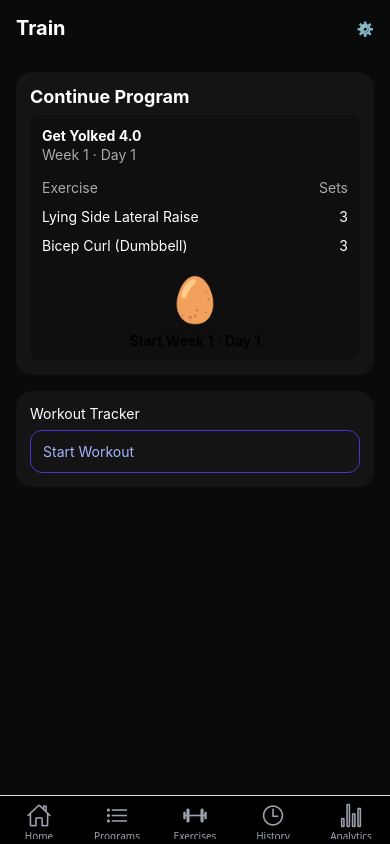
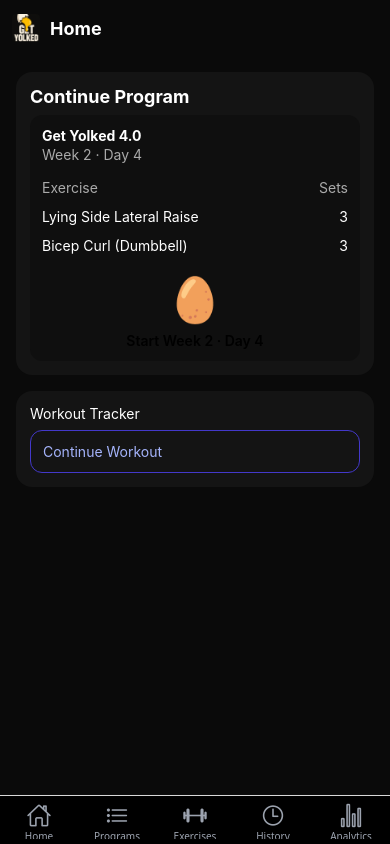
Before and after one commit to lpez122/get-yolked-web, a React Native app: screen /Home in a window 390 px wide. Built offline with nearby package versions, Linux system fonts and the light colour scheme.

Commit message:
ui: global logo header; gray meaningful tab icons; egg shows cracked only during active session

```diff
--- a/App.js
+++ b/App.js
@@ -1,5 +1,6 @@
 import "react-native-gesture-handler";
 import React from 'react';
+import { View, Text, Image } from 'react-native';
 import { NavigationContainer } from '@react-navigation/native';
 import { createBottomTabNavigator } from '@react-navigation/bottom-tabs';
 import { Ionicons } from '@expo/vector-icons';
@@ -29,6 +30,15 @@
   }
 }
 
+function Header({ title }) {
+  return (
+    <View style={{height:56, backgroundColor:'#0a0a0a', flexDirection:'row', alignItems:'center', paddingHorizontal:12}}>
+      <Image source={require('./assets/get_yolked_logo.png')} style={{width:28, height:28, marginRight:10, borderRadius:4}} />
+      <Text style={{color:'white', fontSize:18, fontWeight:'700'}}>{title}</Text>
+    </View>
+  );
+}
+
 export default function App(){
   return (
     <ErrorBoundary>
@@ -38,7 +48,7 @@
             <NavigationContainer>
               <Tab.Navigator
                 screenOptions={({ route }) => ({
-                  headerShown: false,
+                  header: () => <Header title={route.name} />,
                   tabBarStyle: { backgroundColor: '#000' },
                   tabBarActiveTintColor: '#9CA3AF',
                   tabBarInactiveTintColor: '#9CA3AF',
--- a/components/EggButton.js
+++ b/components/EggButton.js
@@ -1,15 +1,17 @@
-import React,{useRef,useState} from 'react';
-import {TouchableOpacity,Text,Animated,Easing} from 'react-native';
-export default function EggButton({onCrack,size=48,label,style}){
-  const [cracked,setCracked]=useState(false);
-  const scale=useRef(new Animated.Value(1)).current;
-  const rotate=useRef(new Animated.Value(0)).current;
-  const press=()=>{Animated.sequence([
+import React, { useRef } from 'react';
+import { TouchableOpacity, Text, Animated, Easing } from 'react-native';
+export default function EggButton({ onCrack, size=48, label, style, cracked=false }) {
+  const scale = useRef(new Animated.Value(1)).current;
+  const rotate = useRef(new Animated.Value(0)).current;
+  const press = () => {
+    Animated.sequence([
       Animated.timing(scale,{toValue:1.12,duration:120,useNativeDriver:true}),
       Animated.timing(scale,{toValue:1.00,duration:120,useNativeDriver:true}),
       Animated.timing(rotate,{toValue:1,duration:180,easing:Easing.ease,useNativeDriver:true}),
-    ]).start(()=>{setCracked(true); onCrack&&onCrack();});};
-  const rot=rotate.interpolate({inputRange:[0,1],outputRange:['0deg','10deg']});
+      Animated.timing(rotate,{toValue:0,duration:1,useNativeDriver:true}),
+    ]).start(()=>{ onCrack && onCrack(); });
+  };
+  const rot = rotate.interpolate({inputRange:[0,1],outputRange:['0deg','10deg']});
   return (
     <TouchableOpacity onPress={press} activeOpacity={0.9} style={style}>
       <Animated.View style={{alignItems:'center',transform:[{scale},{rotate:rot}]}}>
--- a/components/NextProgramCard.js
+++ b/components/NextProgramCard.js
@@ -1,7 +1,10 @@
 import React from 'react';
 import {View,Text} from 'react-native';
 import EggButton from './EggButton';
+import { useSession } from '../contexts/SessionContext';
 export default function NextProgramCard({programName,week,day,items,onStart}){
+  const { current } = useSession();
+  const inSession = !!current;
   return (
     <View style={{backgroundColor:'#141414',borderRadius:16,padding:14}}>
       <Text style={{color:'white',fontSize:18,fontWeight:'700',marginBottom:8}}>Continue Program</Text>
@@ -18,7 +21,7 @@
           </View>))}
         </View>
         <View style={{height:12}}/>
-        <EggButton size={44} label={`Start Week ${week??1} · Day ${day??1}`} onCrack={onStart}/>
+        <EggButton size={44} label={`Start Week ${week??1} · Day ${day??1}`} onCrack={onStart} cracked={inSession}/>
       </View>
     </View>
   );
--- a/screens/HomeScreen.js
+++ b/screens/HomeScreen.js
@@ -1,69 +1,39 @@
-import React,{useCallback,useEffect,useState} from 'react';
+import React,{useMemo,useState} from 'react';
 import {View,Text,Pressable,ScrollView} from 'react-native';
 import NextProgramCard from '../components/NextProgramCard';
 import WorkoutSheet from '../components/WorkoutSheet';
 import SettingsModal from './SettingsModal';
 import WorkoutView from '../components/WorkoutView';
 import {useSession} from '../contexts/SessionContext';
-import { ensureActiveProgram, getNextUp } from '../contexts/ProgramProgress';
 
 export default function HomeScreen(){
-  const {sheetVisible,setSheetVisible,startSession,endSession,current}=useSession();
+  const {sheetVisible,setSheetVisible,startSession,endSession}=useSession();
   const [showSettings,setShowSettings]=useState(false);
-  const [next,setNext] = useState(null);
-
-  const loadNext = useCallback(async ()=>{
-    await ensureActiveProgram('Get Yolked 4.0');
-    const data = await getNextUp();
-    setNext(data);
-  },[]);
-
-  useEffect(()=>{ loadNext(); },[loadNext]);
-
-  const onStart=()=>{
-    if (!next) return;
-    startSession({programName:next.programName,week:next.week,day:next.day,plan:next.plan});
-  };
-
-  const onFinish=async(finalize)=>{
-    await endSession(finalize);
-    await loadNext();
-  };
-
-  const hasActiveSession = !!current;
-  const ctaLabel = hasActiveSession ? 'Continue Workout' : 'Start Workout';
-
+  const next=useMemo(()=>({
+    programName:'Get Yolked 4.0',
+    week:2, day:4,
+    items:[
+      {name:'Lying Side Lateral Raise', sets:3, reps:10},
+      {name:'Bicep Curl (Dumbbell)', sets:3, reps:10},
+    ],
+    plan:{exercises:[
+      {name:'Lying Side Lateral Raise', sets:3, reps:10},
+      {name:'Bicep Curl (Dumbbell)', sets:3, reps:10}
+    ]}
+  }),[]);
+  const onStart=()=>startSession({programName:next.programName,week:next.week,day:next.day,plan:next.plan});
+  const onFinish=(finalize)=>endSession(finalize);
   return (
     <View style={{flex:1,backgroundColor:'#0a0a0a'}}>
-      <View style={{height:56,flexDirection:'row',alignItems:'center',justifyContent:'space-between',paddingHorizontal:16}}>
-        <Text style={{color:'white',fontSize:20,fontWeight:'700'}}>Train</Text>
-        <Pressable onPress={()=>setShowSettings(true)}><Text style={{color:'white'}}>⚙️</Text></Pressable>
-      </View>
-
       <ScrollView contentContainerStyle={{padding:16,gap:16}}>
-        {next ? (
-          <NextProgramCard
-            programName={next.programName}
-            week={next.week}
-            day={next.day}
-            items={next.items}
-            onStart={onStart}
-          />
-        ) : (
-          <View style={{backgroundColor:'#141414',borderRadius:16,padding:14}}>
-            <Text style={{color:'white',fontWeight:'700'}}>All sessions complete</Text>
-            <Text style={{color:'#aaa',marginTop:6}}>You’ve finished the programmed days.</Text>
-          </View>
-        )}
-
+        <NextProgramCard programName={next.programName} week={next.week} day={next.day} items={next.items} onStart={onStart}/>
         <View style={{backgroundColor:'#141414',borderRadius:16,padding:14}}>
           <Text style={{color:'white'}}>Workout Tracker</Text>
           <Pressable style={{marginTop:8,padding:12,borderRadius:12,borderWidth:1,borderColor:'#4338ca'}} onPress={()=>setSheetVisible(true)}>
-            <Text style={{color:'#a5b4fc'}}>{ctaLabel}</Text>
+            <Text style={{color:'#a5b4fc'}}>Continue Workout</Text>
           </Pressable>
         </View>
       </ScrollView>
-
       <WorkoutSheet visible={sheetVisible} onClose={()=>setSheetVisible(false)}>
         <WorkoutView onFinish={onFinish}/>
       </WorkoutSheet>
```
